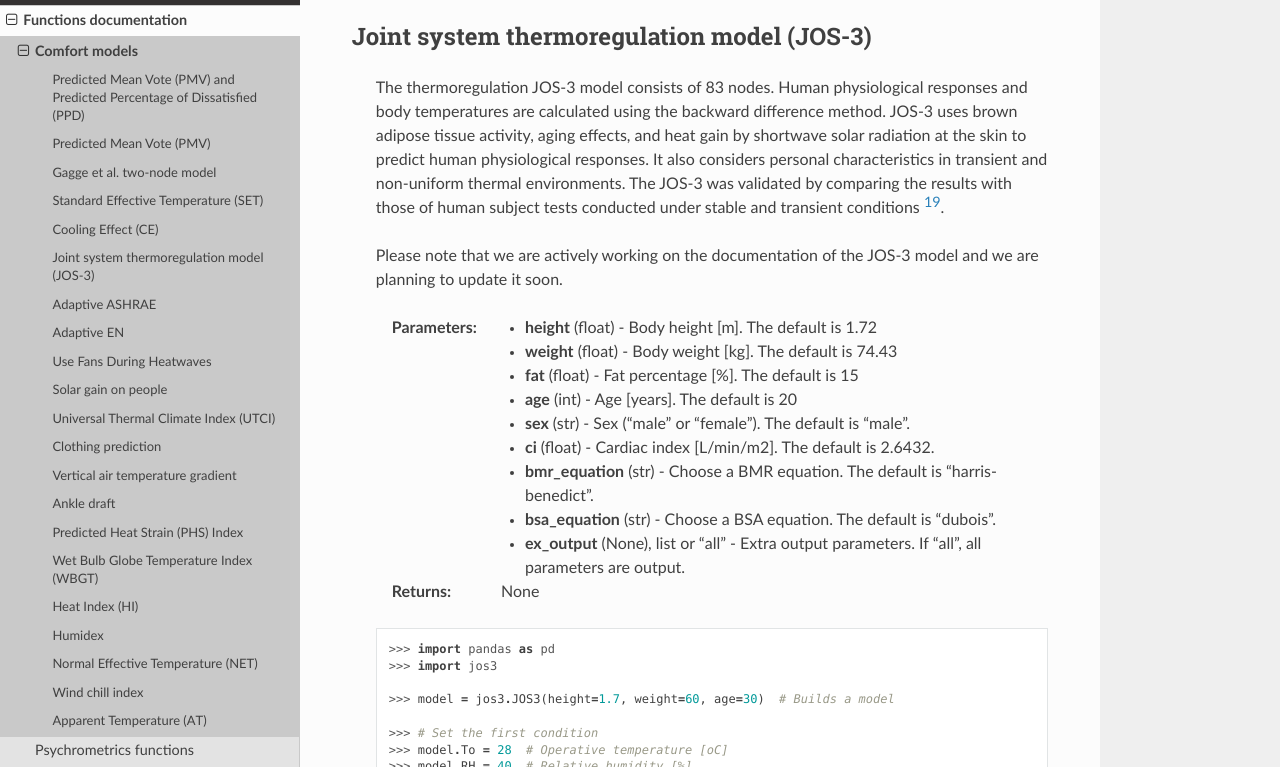
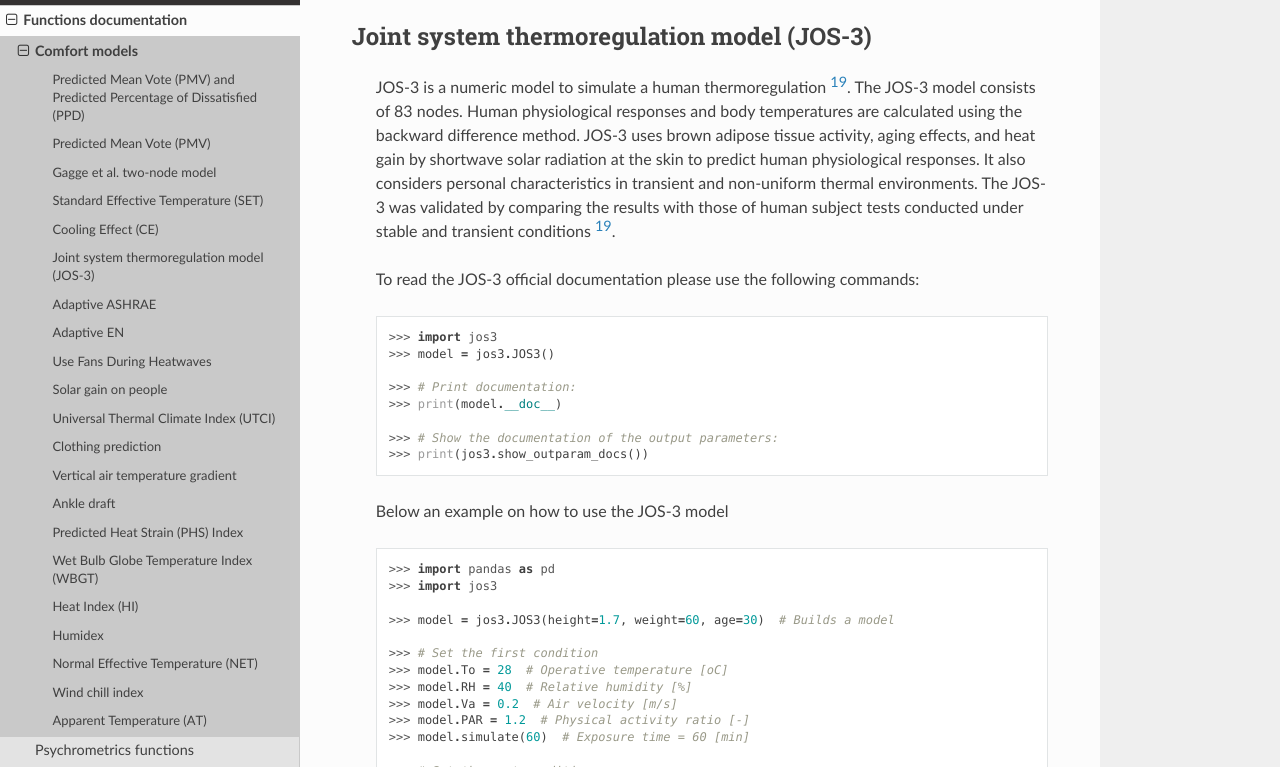
Before and after one commit to CenterForTheBuiltEnvironment/pythermalcomfort, a Sphinx documentation site: the page built from docs/reference/pythermalcomfort.rst, in a window 1280 px wide and 1400 px high, scrolled down 887 px, cut to the strip 185-952 px from the top of the window. Built offline with Sphinx 7.4.7 and the Read the Docs theme 2.0.0, drawn with Linux system fonts in a browser that asks for light colours; pages that are not in the unit, such as notebooks, are missing from menus; some of the changed text lies outside the part shown.

Commit message:
docs: updated JOS-3 documentation

```diff
--- a/docs/reference/pythermalcomfort.rst
+++ b/docs/reference/pythermalcomfort.rst
@@ -35,21 +35,24 @@ Cooling Effect (CE)
 Joint system thermoregulation model (JOS-3)
 -------------------------------------------
 
-    The thermoregulation JOS-3 model consists of 83 nodes. Human physiological responses and body temperatures are calculated using the backward difference method. JOS-3 uses brown adipose tissue activity, aging effects, and heat gain by shortwave solar radiation at the skin to predict human physiological responses. It also considers personal characteristics in transient and non-uniform thermal environments. The JOS-3 was validated by comparing the results with those of human subject tests conducted under stable and transient conditions [19]_.
+    JOS-3 is a numeric model to simulate a human thermoregulation [19]_.
+    The JOS-3 model consists of 83 nodes. Human physiological responses and body temperatures are calculated using the backward difference method. JOS-3 uses brown adipose tissue activity, aging effects, and heat gain by shortwave solar radiation at the skin to predict human physiological responses. It also considers personal characteristics in transient and non-uniform thermal environments. The JOS-3 was validated by comparing the results with those of human subject tests conducted under stable and transient conditions [19]_.
 
-    Please note that we are actively working on the documentation of the JOS-3 model and we are planning to update it soon.
+    To read the JOS-3 official documentation please use the following commands:
 
-    :Parameters:    * **height** (float) - Body height [m]. The default is 1.72
-                    * **weight** (float) - Body weight [kg]. The default is 74.43
-                    * **fat** (float) - Fat percentage [%]. The default is 15
-                    * **age** (int) - Age [years]. The default is 20
-                    * **sex** (str) - Sex ("male" or "female"). The default is "male".
-                    * **ci** (float) - Cardiac index [L/min/m2]. The default is 2.6432.
-                    * **bmr_equation** (str) - Choose a BMR equation. The default is "harris-benedict".
-                    * **bsa_equation** (str) - Choose a BSA equation. The default is "dubois".
-                    * **ex_output** (None), list or "all" - Extra output parameters. If "all", all parameters are output.
+    .. code-block:: python
 
-    :Returns:       None
+        >>> import jos3
+        >>> model = jos3.JOS3()
+
+        >>> # Print documentation:
+        >>> print(model.__doc__)
+
+        >>> # Show the documentation of the output parameters:
+        >>> print(jos3.show_outparam_docs())
+
+
+    Below an example on how to use the JOS-3 model
 
     .. code-block:: python
 
@@ -63,12 +66,13 @@ Joint system thermoregulation model (JOS-3)
         >>> model.RH = 40  # Relative humidity [%]
         >>> model.Va = 0.2  # Air velocity [m/s]
         >>> model.PAR = 1.2  # Physical activity ratio [-]
-        >>> model.simulate(60)  # Exposre time = 60 [min]
+        >>> model.simulate(60)  # Exposure time = 60 [min]
 
         >>> # Set the next condition
         >>> model.To = 20  # Changes only operative temperature
-        >>> model.simulate(60)  # Additional exposre time = 60 [min]
+        >>> model.simulate(60)  # Additional exposure time = 60 [min]
 
+        >>> # Show the results
         >>> df = pd.DataFrame(model.dict_results())  # Make pandas.DataFrame
         >>> df.TskMean.plot()  # Show the graph of mean skin temp.
 
```
